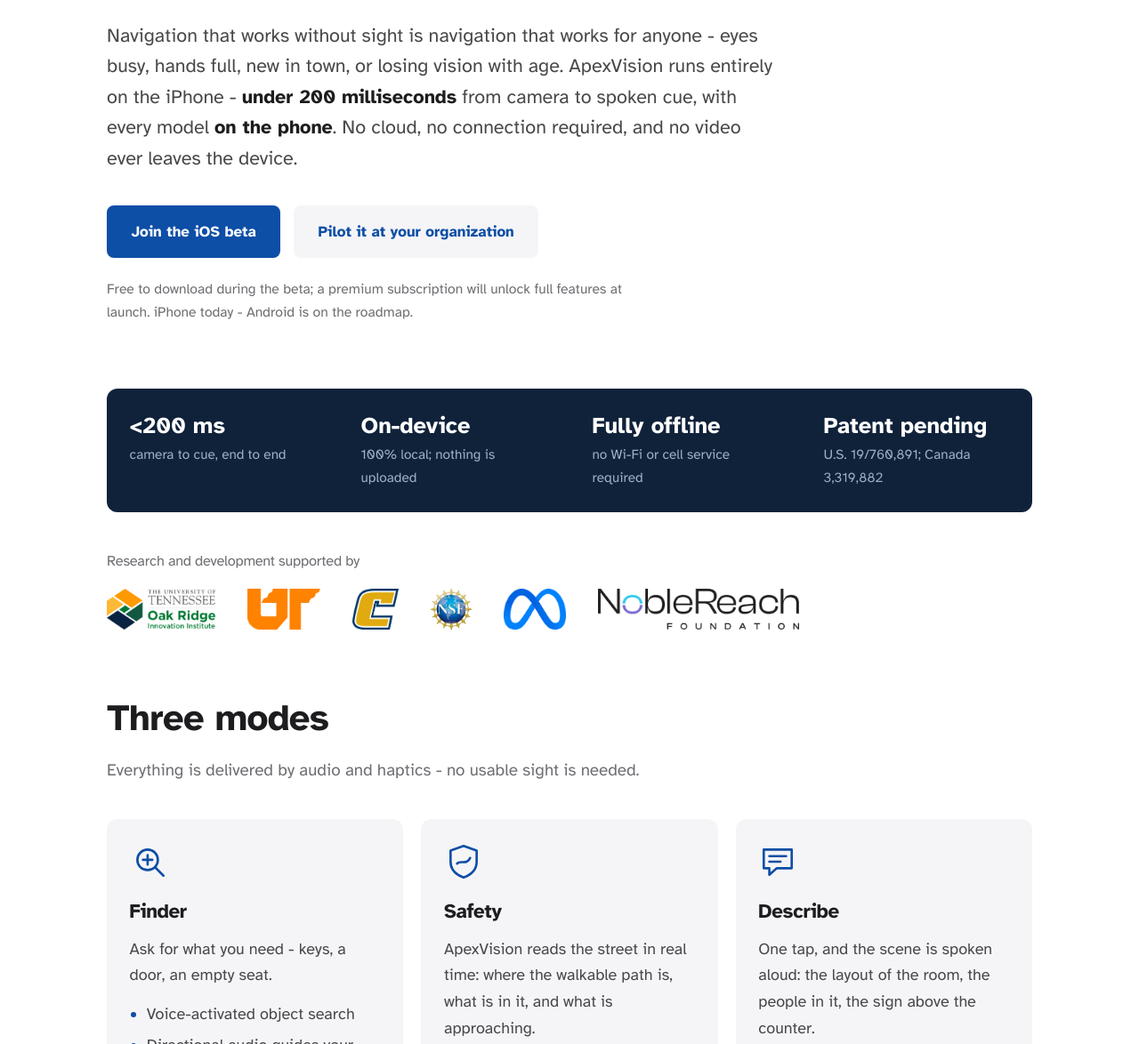
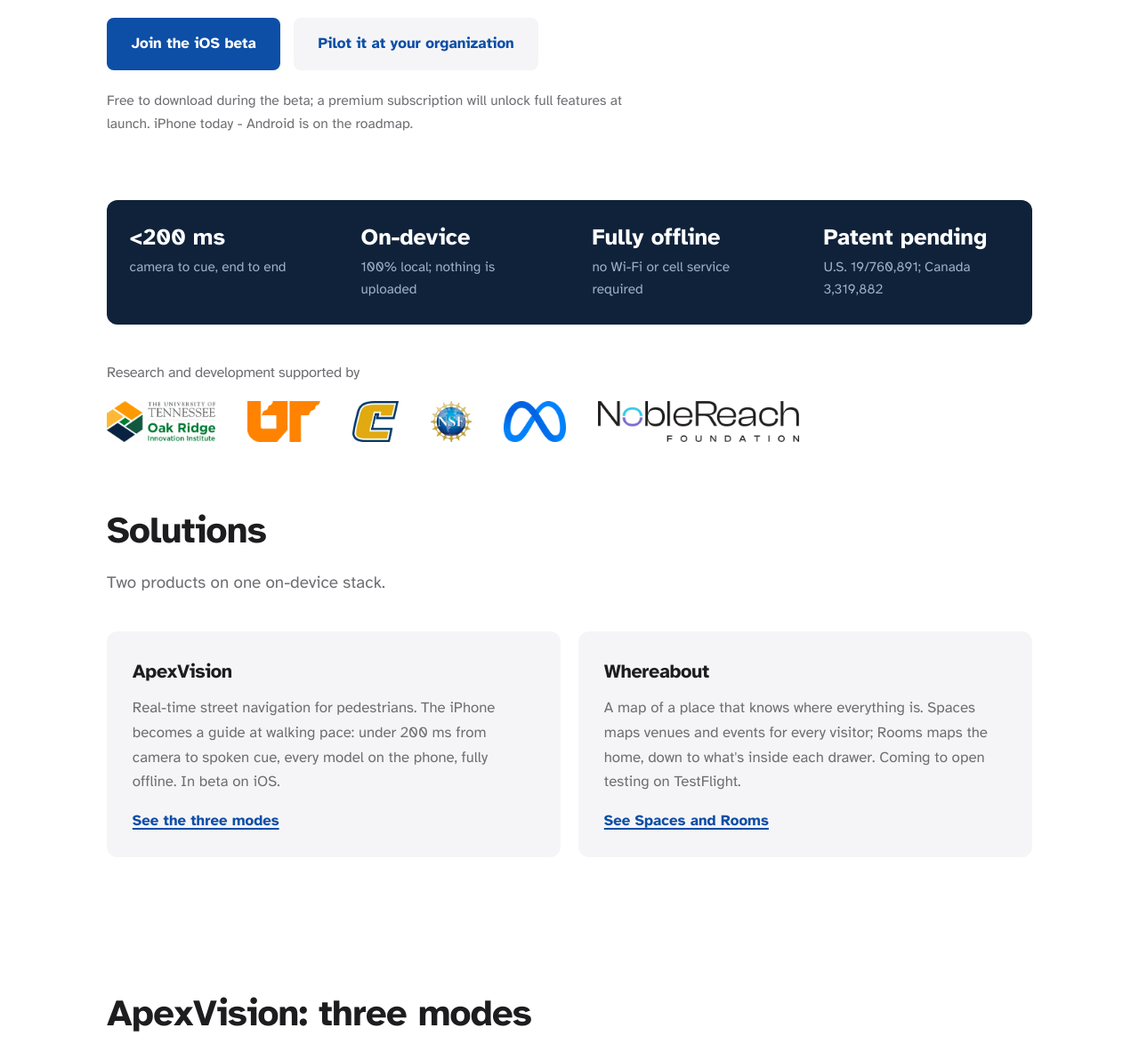
Before and after one commit to computervision226-lgtm/apex-ai-site, a plain HTML site: page index.html in a window 1280 px wide. Shown: the part 487-1661 px from the top of the page at 89% size. Drawn offline with Linux system fonts and the light colour scheme.

Commit message:
Solutions section with both products; hero per founder's wording
- New Solutions overview (ApexVision, Whereabout) after the logos, linking
  to each product's detail section; nav simplified around it
- Modes retitled 'ApexVision: three modes'; agencies band moved after both
  product sections
- Hero: 'Real-time navigation for everyone.' with the founder's lede

Co-Authored-By: Claude Fable 5 <noreply@anthropic.com>
Claude-Session: https://claude.ai/code/session_01C8Tupcwsg5jFADbAMfN3gv

```diff
--- a/index.html
+++ b/index.html
@@ -142,6 +142,13 @@
   .band-dark h2{color:#fff}
   .band-dark p{color:var(--on-card-soft)}
   .section-intro{margin-top:1.2rem;color:var(--secondary);font-size:1.18rem;max-width:60ch}
+
+  /* Solutions */
+  .sol-grid{margin-top:2.5rem;display:grid;grid-template-columns:repeat(auto-fit,minmax(300px,1fr));gap:1.25rem}
+  .sol{background:var(--panel);border-radius:12px;padding:1.7rem 1.8rem}
+  .sol h3{font-size:1.35rem}
+  .sol p{margin-top:.6rem;font-size:1.05rem;color:var(--secondary)}
+  .sol .sol-link{margin-top:1rem;font-weight:700}
 
   /* Modes: three cards side by side, screenshots on dark tiles */
   .modes-grid{margin-top:2.5rem;display:grid;grid-template-columns:repeat(3,1fr);gap:1.25rem}
@@ -301,9 +308,8 @@
     </a>
     <nav class="primary" aria-label="Main">
       <ul>
-        <li><a href="#modes">Modes</a></li>
+        <li><a href="#solutions">Solutions</a></li>
         <li><a href="#organizations">For organizations</a></li>
-        <li><a href="#whereabouts">Whereabout</a></li>
         <li><a href="#industries">Industries</a></li>
         <li><a href="#milestones">Milestones</a></li>
         <li><a href="#team">Team</a></li>
@@ -317,13 +323,11 @@
 
   <div class="hero" id="top">
     <div class="wrap">
-      <h1>Real-time navigation for everyone - built with blind pedestrians first.</h1>
+      <h1>Real-time navigation for everyone.</h1>
       <p class="lede">
-        Navigation that works without sight is navigation that works for anyone - eyes busy,
-        hands full, new in town, or losing vision with age. ApexVision runs entirely on the
-        iPhone - <strong>under 200&nbsp;milliseconds</strong> from camera to spoken cue, with
-        every model <strong>on the phone</strong>. No cloud, no connection required, and no
-        video ever leaves the device.
+        Navigation that works for anyone - eyes busy, hands full or new in town. Our
+        solutions run entirely on the iPhone - <strong>under 200&nbsp;milliseconds</strong>
+        from camera to spoken cue.
       </p>
       <div class="cta-row">
         <!-- When the public TestFlight link exists, point this button straight at it. -->
@@ -362,9 +366,30 @@
     </div>
   </div>
 
+  <section id="solutions" class="wrap">
+    <h2>Solutions</h2>
+    <p class="section-intro">Two products on one on-device stack.</p>
+    <div class="sol-grid">
+      <div class="sol">
+        <h3>ApexVision</h3>
+        <p>Real-time street navigation for pedestrians. The iPhone becomes a guide at walking
+        pace: under 200 ms from camera to spoken cue, every model on the phone, fully offline.
+        In beta on iOS.</p>
+        <p class="sol-link"><a href="#modes">See the three modes</a></p>
+      </div>
+      <div class="sol">
+        <h3>Whereabout</h3>
+        <p>A map of a place that knows where everything is. Spaces maps venues and events for
+        every visitor; Rooms maps the home, down to what's inside each drawer. Coming to open
+        testing on TestFlight.</p>
+        <p class="sol-link"><a href="#whereabouts">See Spaces and Rooms</a></p>
+      </div>
+    </div>
+  </section>
+
 
   <section id="modes" class="wrap">
-    <h2>Three modes</h2>
+    <h2>ApexVision: three modes</h2>
     <p class="section-intro">Everything is delivered by audio and haptics - no usable sight is needed.</p>
 
     <div class="modes-grid">
@@ -431,26 +456,6 @@
   </section>
 
 
-  <section id="organizations" class="band-dark">
-    <div class="wrap">
-      <h2>For agencies and organizations</h2>
-      <p class="section-intro">
-        If you run a vocational-rehabilitation program, an accessibility or independent-living center,
-        an O&amp;M practice, a school district, or an employer handling accommodation requests, we run structured pilots with you - training for your
-        staff, defined outcome measures, and a direct line to the founding team.
-      </p>
-      <ul>
-        <li><strong>A short privacy review.</strong> No video or personal data ever leaves the device, so there is no cloud vendor to assess and no footage-retention policy to write.</li>
-        <li><strong>No IT project.</strong> Works fully offline on standard iPhones - nothing to integrate, host, or network.</li>
-        <li><strong>Evidence you can use.</strong> Pilots produce usage data and outcome measures you can take to your own stakeholders.</li>
-      </ul>
-      <div class="cta-row">
-        <a class="btn btn-white" href="https://calendar.app.google/ns17ENxNHDFYYfr5A">Book a time with the founder</a>
-        <a class="btn btn-ghost-dark" href="mailto:magedshoman@apex-ai.site?subject=Pilot%20inquiry">Email us about a pilot</a>
-      </div>
-      <p class="email-note">The calendar link books you directly with the founder. Or write to <a href="mailto:magedshoman@apex-ai.site">magedshoman@apex-ai.site</a>.</p>
-    </div>
-  </section>
 
   <section id="whereabouts" class="whereabouts band-panel">
     <div class="wrap">
@@ -532,6 +537,27 @@
         <a class="btn btn-blue" href="https://whereabout.store/editor/#sample">Explore a sample room</a>
         <a class="btn btn-tint" href="https://whereabout.store">Visit whereabout.store</a>
       </div>
+    </div>
+  </section>
+
+  <section id="organizations" class="band-dark">
+    <div class="wrap">
+      <h2>For agencies and organizations</h2>
+      <p class="section-intro">
+        If you run a vocational-rehabilitation program, an accessibility or independent-living center,
+        an O&amp;M practice, a school district, or an employer handling accommodation requests, we run structured pilots with you - training for your
+        staff, defined outcome measures, and a direct line to the founding team.
+      </p>
+      <ul>
+        <li><strong>A short privacy review.</strong> No video or personal data ever leaves the device, so there is no cloud vendor to assess and no footage-retention policy to write.</li>
+        <li><strong>No IT project.</strong> Works fully offline on standard iPhones - nothing to integrate, host, or network.</li>
+        <li><strong>Evidence you can use.</strong> Pilots produce usage data and outcome measures you can take to your own stakeholders.</li>
+      </ul>
+      <div class="cta-row">
+        <a class="btn btn-white" href="https://calendar.app.google/ns17ENxNHDFYYfr5A">Book a time with the founder</a>
+        <a class="btn btn-ghost-dark" href="mailto:magedshoman@apex-ai.site?subject=Pilot%20inquiry">Email us about a pilot</a>
+      </div>
+      <p class="email-note">The calendar link books you directly with the founder. Or write to <a href="mailto:magedshoman@apex-ai.site">magedshoman@apex-ai.site</a>.</p>
     </div>
   </section>
 
```
